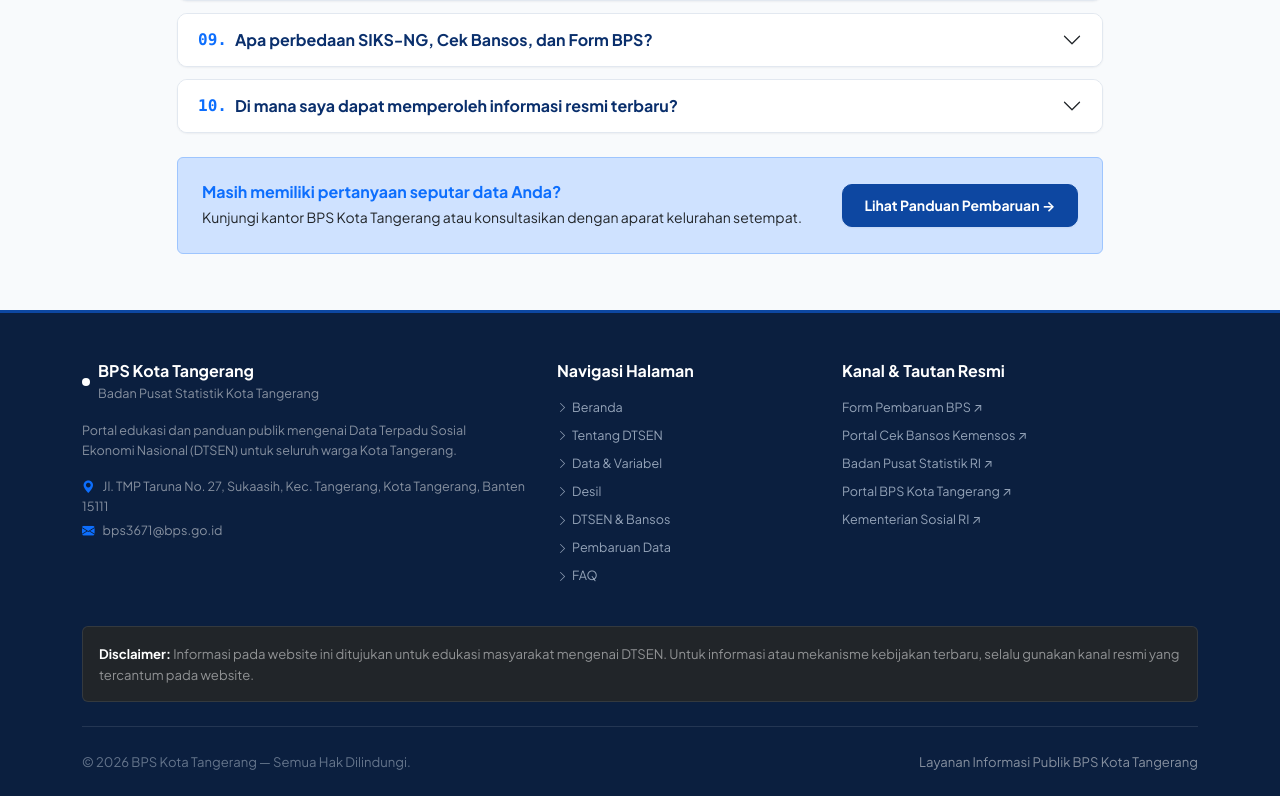
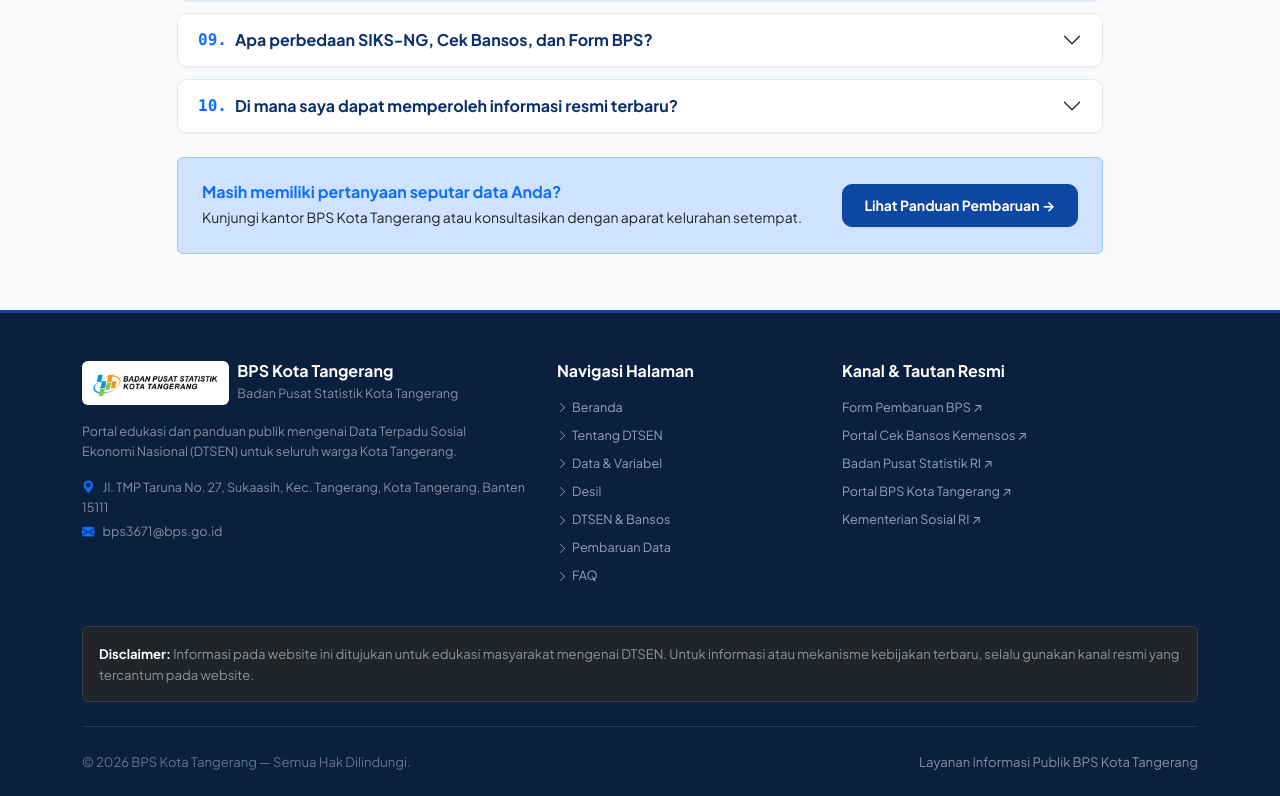
Before and after one commit to rafly-stwn/dtsen-bps-tangerang, a React (Vite) app: page / in a window 1280 px wide. Shown: the part 6467-7263 px from the top of the page. Built offline with nearby package versions, Linux system fonts and the light colour scheme.

Commit message:
Update Footer.jsx

```diff
--- a/src/components/Footer.jsx
+++ b/src/components/Footer.jsx
@@ -11,7 +11,12 @@
           <div className="col-12 col-lg-5">
             <div className="d-flex align-items-center gap-2 mb-3">
               <div className="bg-white p-1 rounded" style={{ display: 'inline-block' }}>
-
+                <img
+                  src="/images/bps-tangerang-logo.png"
+                  alt="Logo BPS Kota Tangerang"
+                  style={{ height: '36px', width: 'auto' }}
+                  onError={(e) => { e.currentTarget.style.display = 'none'; }}
+                />
               </div>
               <div>
                 <h6 className="mb-0 text-white fw-bold">{SITE_CONFIG.agencyName}</h6>
```
